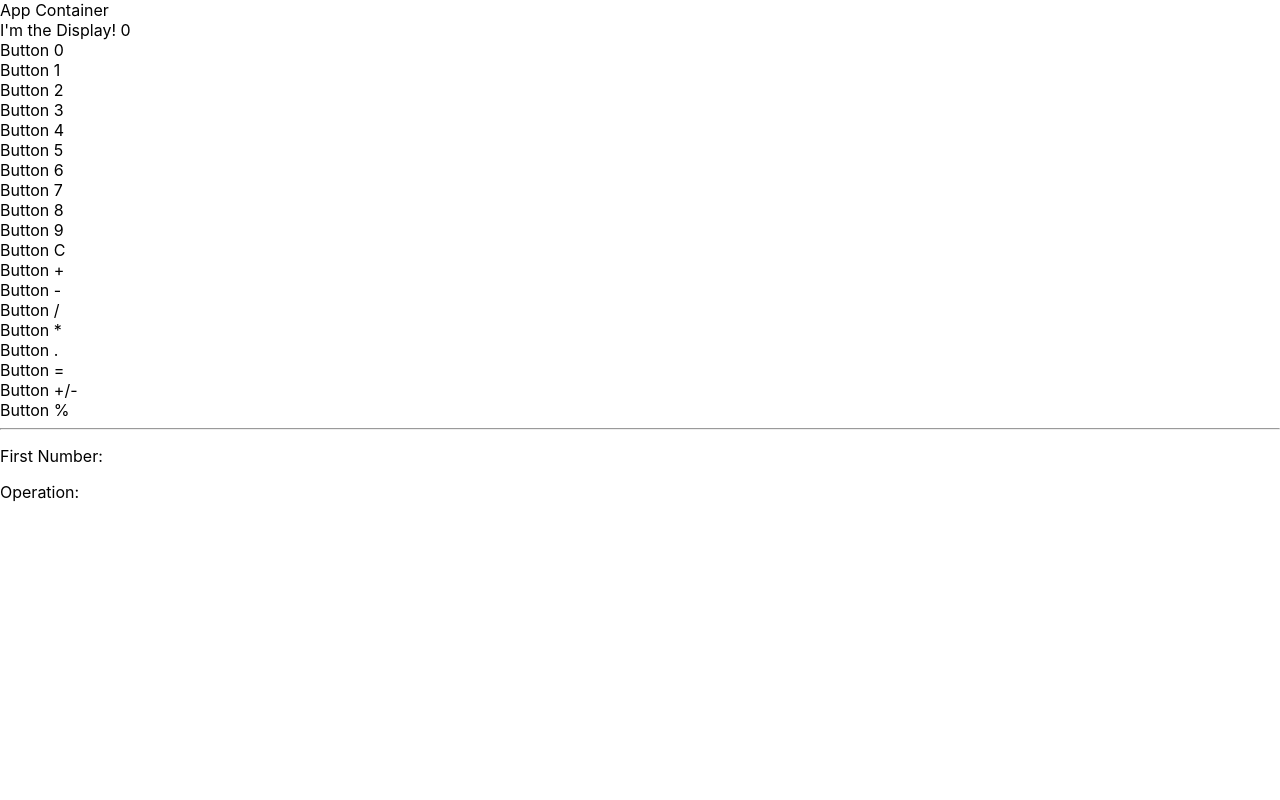
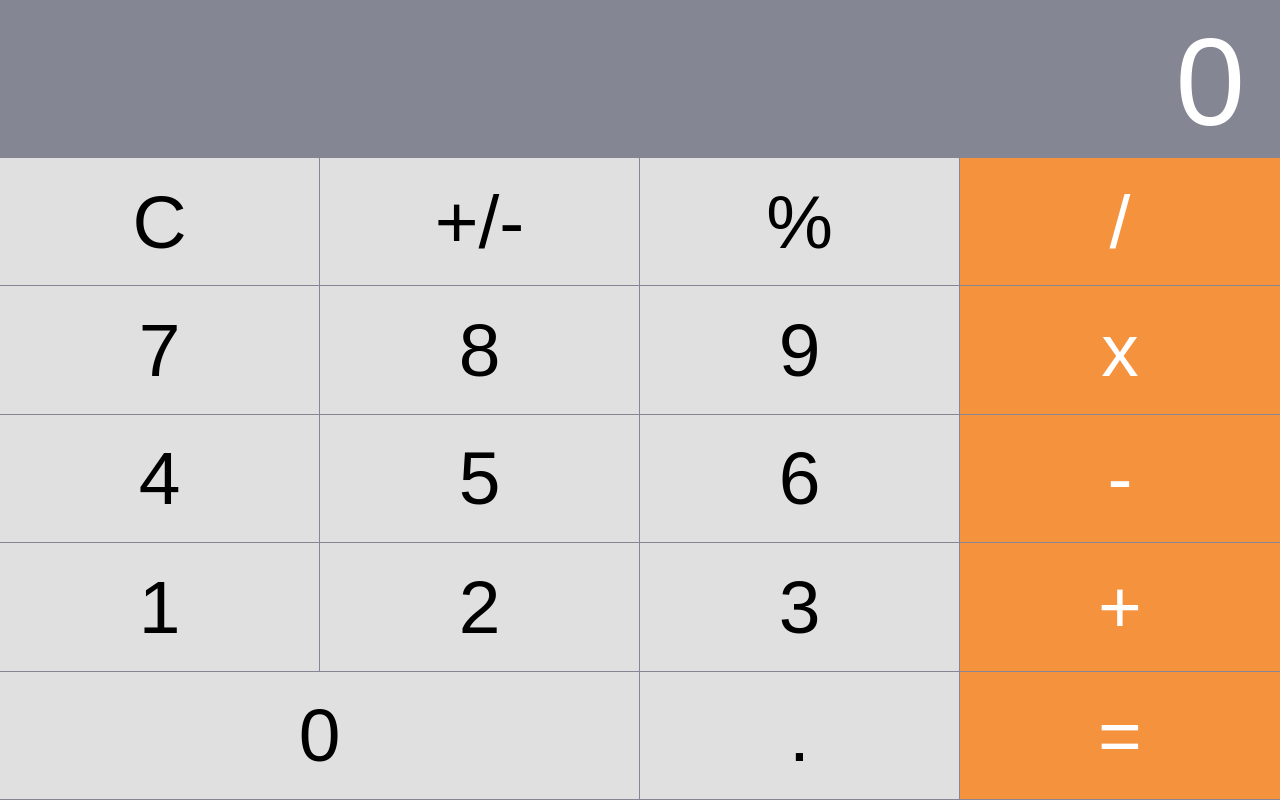
Before and after one commit to sjfox26/react-calculator, a React (Create React App) app: page / in a window 1280 px wide. Built offline with nearby package versions, Linux system fonts and the light colour scheme.

Commit message:
add styles

```diff
--- /dev/null
+++ b/src/App.css
@@ -0,0 +1,3 @@
+.app-component {
+    height: 100%;
+}
--- a/src/App.js
+++ b/src/App.js
@@ -1,12 +1,12 @@
 import React, { Component } from 'react';
 import Calculator from './containers/Calculator';
+import './App.css';
 
 
 class App extends Component {
   render() {
     return (
-      <div>
-        App Container
+      <div className="app-component">
         <Calculator />
       </div>
     );
--- /dev/null
+++ b/src/components/CalcButton.css
@@ -0,0 +1,27 @@
+.calc-button-component {
+    display: inline-flex;
+    width: 25%;
+    flex: 1 0 auto;
+}
+
+.calc-button-component.wide {
+    width: 50%;
+}
+
+.calc-button-component button {
+    background-color: #e0e0e0;
+    border: 0;
+    font-size: 1.5rem;
+    margin: 0 1px 0 0;
+    flex: 1 0 auto;
+    padding: 0;
+}
+
+.calc-button-component:last-child button {
+    margin-right: 0;
+}
+
+.calc-button-component.orange button {
+    background-color: #f5923e;
+    color: white;
+}
--- a/src/components/CalcButton.js
+++ b/src/components/CalcButton.js
@@ -1,4 +1,5 @@
 import React, { Component } from 'react';
+import './CalcButton.css';
 
 class CalcButton extends Component {
     handleClick = () => {
@@ -6,10 +7,17 @@ class CalcButton extends Component {
     }
 
     render() {
+        const className = [
+            "calc-button-component",
+            this.props.orange ? "orange" : "",
+            this.props.wide ? "wide" : "",
+        ];
+
         return (
-            <div onClick={this.handleClick}>
-                Button {this.props.val}
+            <div className={className.join(" ").trim()}>
+                <button onClick={this.handleClick}>{this.props.val}</button>
             </div>
+
         );
     }
 }
--- /dev/null
+++ b/src/components/CalcButtons.css
@@ -0,0 +1,14 @@
+.calc-buttons-component {
+    background-color: #858694;
+    display: flex;
+    flex-direction: row;
+    flex-wrap: wrap;
+    flex: 1 0 auto;
+}
+
+.calc-buttons-component > div {
+    width: 100%;
+    margin-bottom: 1px;
+    flex: 1 0 auto;
+    display: flex;
+}
--- a/src/components/CalcButtons.js
+++ b/src/components/CalcButtons.js
@@ -1,29 +1,40 @@
 import React, { Component } from 'react';
 import CalcButton from "./CalcButton";
+import './CalcButtons.css';
 
 class CalcButtons extends Component {
     render() {
         return (
-            <div>
-                <CalcButton clicked={this.props.clicked} val={"0"}/>
-                <CalcButton clicked={this.props.clicked} val={"1"}/>
-                <CalcButton clicked={this.props.clicked} val={"2"}/>
-                <CalcButton clicked={this.props.clicked} val={"3"}/>
-                <CalcButton clicked={this.props.clicked} val={"4"}/>
-                <CalcButton clicked={this.props.clicked} val={"5"}/>
-                <CalcButton clicked={this.props.clicked} val={"6"}/>
-                <CalcButton clicked={this.props.clicked} val={"7"}/>
-                <CalcButton clicked={this.props.clicked} val={"8"}/>
-                <CalcButton clicked={this.props.clicked} val={"9"}/>
-                <CalcButton clicked={this.props.clicked} val={"C"}/>
-                <CalcButton clicked={this.props.clicked} val={"+"}/>
-                <CalcButton clicked={this.props.clicked} val={"-"}/>
-                <CalcButton clicked={this.props.clicked} val={"/"}/>
-                <CalcButton clicked={this.props.clicked} val={"*"}/>
-                <CalcButton clicked={this.props.clicked} val={"."}/>
-                <CalcButton clicked={this.props.clicked} val={"="}/>
-                <CalcButton clicked={this.props.clicked} val={"+/-"}/>
-                <CalcButton clicked={this.props.clicked} val={"%"}/>
+            <div className="calc-buttons-component">
+                <div>
+                    <CalcButton clicked={this.props.clicked} val={"C"}/>
+                    <CalcButton clicked={this.props.clicked} val={"+/-"}/>
+                    <CalcButton clicked={this.props.clicked} val={"%"}/>
+                    <CalcButton clicked={this.props.clicked} val={"/"} orange/>
+                </div>
+                <div>
+                    <CalcButton clicked={this.props.clicked} val={"7"}/>
+                    <CalcButton clicked={this.props.clicked} val={"8"}/>
+                    <CalcButton clicked={this.props.clicked} val={"9"}/>
+                    <CalcButton clicked={this.props.clicked} val={"x"} orange/>
+                </div>
+                <div>
+                    <CalcButton clicked={this.props.clicked} val={"4"}/>
+                    <CalcButton clicked={this.props.clicked} val={"5"}/>
+                    <CalcButton clicked={this.props.clicked} val={"6"}/>
+                    <CalcButton clicked={this.props.clicked} val={"-"} orange/>
+                </div>
+                <div>
+                    <CalcButton clicked={this.props.clicked} val={"1"}/>
+                    <CalcButton clicked={this.props.clicked} val={"2"}/>
+                    <CalcButton clicked={this.props.clicked} val={"3"}/>
+                    <CalcButton clicked={this.props.clicked} val={"+"} orange/>
+                </div>
+                <div>
+                    <CalcButton clicked={this.props.clicked} val={"0"} wide/>
+                    <CalcButton clicked={this.props.clicked} val={"."}/>
+                    <CalcButton clicked={this.props.clicked} val={"="} orange/>
+                </div>
             </div>
         );
     }
--- /dev/null
+++ b/src/components/CalcDisplay.css
@@ -0,0 +1,13 @@
+.display-component {
+    background-color: #858694;
+    color: white;
+    text-align: right;
+    font-weight: 200;
+    flex: 0 0 auto;
+    width: 100%;
+}
+
+.display-component > div {
+    font-size: 2.5rem;
+    padding: 0.2rem 0.7rem 0.1rem 0.5rem;
+}
--- a/src/components/CalcDisplay.js
+++ b/src/components/CalcDisplay.js
@@ -1,10 +1,11 @@
 import React, { Component } from 'react';
+import './CalcDisplay.css';
 
 class CalcDisplay extends Component {
     render() {
         return (
-            <div>
-                I'm the Display! {this.props.value}
+            <div className="display-component">
+                <div>{this.props.value}</div>
             </div>
         );
     }
--- /dev/null
+++ b/src/containers/Calculator.css
@@ -0,0 +1,6 @@
+.calculator-component {
+    display: flex;
+    flex-direction: column;
+    flex-wrap: wrap;
+    height: 100%;
+}
--- a/src/containers/Calculator.js
+++ b/src/containers/Calculator.js
@@ -3,17 +3,15 @@ import CalcDisplay from "../components/CalcDisplay";
 import CalcButtons from "../components/CalcButtons";
 import { connect } from 'react-redux';
 import * as actionTypes from '../store/actions/index';
+import './Calculator.css';
 
 class Calculator extends Component {
 
     render() {
         return (
-            <div>
+            <div className="calculator-component">
                 <CalcDisplay value={this.props.val}/>
                 <CalcButtons clicked={this.props.onCalcButtonClicked}/>
-                <hr/>
-                <p>First Number: {this.props.firstNum}</p>
-                <p>Operation: {this.props.op}</p>
             </div>
         );
     }
--- a/src/index.css
+++ b/src/index.css
@@ -1,4 +1,4 @@
-body {
+/*body {
   margin: 0;
   padding: 0;
   font-family: -apple-system, BlinkMacSystemFont, "Segoe UI", "Roboto", "Oxygen",
@@ -11,4 +11,45 @@ body {
 code {
   font-family: source-code-pro, Menlo, Monaco, Consolas, "Courier New",
     monospace;
+}*/
+
+html {
+  height: 100%;
+  font-size: 10px;
 }
+
+body {
+  background-color: white;
+  margin: 0;
+  padding: 0;
+  font-family: sans-serif;
+  height: 100%;
+}
+
+#root {
+  height: 100%;
+}
+
+@media (min-width: 400px) and (min-height: 400px) {
+  html {
+    font-size: 20px;
+  }
+}
+
+@media (min-width: 500px) and (min-height: 500px) {
+  html {
+    font-size: 30px;
+  }
+}
+
+@media (min-width: 600px) and (min-height: 600px) {
+  html {
+    font-size: 40px;
+  }
+}
+
+@media (min-width: 800px) and (min-height: 800px) {
+  html {
+    font-size: 50px;
+  }
+}
--- a/src/store/reducers/reducer.js
+++ b/src/store/reducers/reducer.js
@@ -17,7 +17,7 @@ function calculateAnswer(firstNum, op, secondNum) {
             return parseFloat(firstNum) + parseFloat(secondNum);
         case "-":
             return parseFloat(firstNum) - parseFloat(secondNum);
-        case "*":
+        case "x":
             return parseFloat(firstNum) * parseFloat(secondNum);
         case "/":
             return parseFloat(firstNum) / parseFloat(secondNum);
@@ -55,6 +55,7 @@ function inverseOrPercentage(op, displayVal) {
 //add % and logic
 //add styles
 //refactor possibly
+//add proptypes
 
 const reducer = ( state = initialState, action ) => {
     switch ( action.type ) {
```
